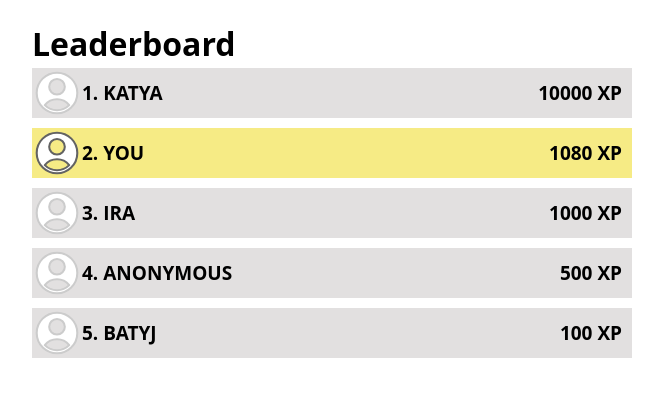
After one commit to buldozer5647/kursova3, a Python web app: template project/templates/leaderboard.html in a window 1280 px wide. The commit adds this page. Shown: the top 397 px of the page, without its empty margins (308-971 px from the left). Run offline with Jinja, Linux system fonts and the light colour scheme; the template is opened without the code that fills it, so the values that code supplies are empty.

Commit message:
Leaderboard page and files amendments

```diff
--- a/project/templates/home.html
+++ b/project/templates/home.html
@@ -3,7 +3,7 @@
 <head>
     <meta charset="UTF-8">
     <meta name="viewport" content="width=device-width, initial-scale=1.0">
-    <title>Document</title>
+    <title>Home</title>
     <link rel="stylesheet" type="text/css" href="home.css">
 </head>
 <body>
@@ -35,7 +35,7 @@
                     <a href="#">
                         <svg class="profile-svg" fill="white" xmlns="http://www.w3.org/2000/svg" viewBox="0 0 24 24" fill="currentColor" class="w-6 h-6">
                             <path stroke="#000000" stroke-width="1" stroke-linecap="round" stroke-linejoin="round" fill-rule="evenodd" d="M18.685 19.097A9.723 9.723 0 0021.75 12c0-5.385-4.365-9.75-9.75-9.75S2.25 6.615 2.25 12a9.723 9.723 0 003.065 7.097A9.716 9.716 0 0012 21.75a9.716 9.716 0 006.685-2.653zm-12.54-1.285A7.486 7.486 0 0112 15a7.486 7.486 0 015.855 2.812A8.224 8.224 0 0112 20.25a8.224 8.224 0 01-5.855-2.438zM15.75 9a3.75 3.75 0 11-7.5 0 3.75 3.75 0 017.5 0z" clip-rule="evenodd" />
-                          </svg>
+                        </svg>
                     </a>
                 </li>
             </ul>
--- /dev/null
+++ b/project/templates/leaderboard.css
@@ -0,0 +1,62 @@
+* {
+    margin: 0;
+    padding: 0;
+
+    box-sizing: border-box;
+
+    font-family: 'Open Sans';
+    line-height: 1.5;
+    color: #000;
+}
+
+.container {
+    width: 50%;
+    padding: 20px;
+    margin-left: auto;
+    margin-right: auto;
+    display: flex;
+    justify-content: center;
+    flex-direction: column;
+}
+
+.list-line {
+    background-color: #e2e0e0;
+    width: 100%;
+    height: 50px;
+
+    margin-bottom: 10px;
+
+    display: flex;
+    align-items: center;
+}
+
+#list-you {
+    background-color: #F6EB85;
+}
+
+#list-you path {
+    stroke: #636363;
+}
+
+.list-order-number,
+.list-name {
+    margin-right: 5px;
+}
+
+.list-xp {
+    margin-right: 10px;
+    margin-left: auto;
+}
+
+.list-order-number,
+.list-name,
+.list-xp {
+    font-weight: 700;
+    text-transform: uppercase;
+    font-size: 19px;
+}
+
+.profile-svg {
+    width: 50px;
+    height: 50px;
+}
--- /dev/null
+++ b/project/templates/leaderboard.html
@@ -0,0 +1,66 @@
+<!DOCTYPE html>
+<html lang="en">
+<head>
+    <meta charset="UTF-8">
+    <meta name="viewport" content="width=device-width, initial-scale=1.0">
+    <title>Leaderboard</title>
+    <link rel="stylesheet" type="text/css" href="leaderboard.css">
+</head>
+<body>
+    <div class="container">
+        <h1>Leaderboard</h1>
+
+        <ul>
+            <li class="list-line">
+                <svg class="profile-svg" fill="white" xmlns="http://www.w3.org/2000/svg" viewBox="0 0 24 24" class="w-6 h-6">
+                    <path stroke="#ccc" stroke-width="1" stroke-linecap="round" stroke-linejoin="round" fill-rule="evenodd" d="M18.685 19.097A9.723 9.723 0 0021.75 12c0-5.385-4.365-9.75-9.75-9.75S2.25 6.615 2.25 12a9.723 9.723 0 003.065 7.097A9.716 9.716 0 0012 21.75a9.716 9.716 0 006.685-2.653zm-12.54-1.285A7.486 7.486 0 0112 15a7.486 7.486 0 015.855 2.812A8.224 8.224 0 0112 20.25a8.224 8.224 0 01-5.855-2.438zM15.75 9a3.75 3.75 0 11-7.5 0 3.75 3.75 0 017.5 0z" clip-rule="evenodd" />
+                </svg>
+
+                <span class="list-order-number">1.</span>
+                <span class="list-name">Katya</span>
+                <span class="list-xp">10000 XP</span>
+            </li>
+
+            <li id="list-you" class="list-line">
+                <svg class="profile-svg" fill="white" xmlns="http://www.w3.org/2000/svg" viewBox="0 0 24 24" class="w-6 h-6">
+                    <path stroke="#ccc" stroke-width="1" stroke-linecap="round" stroke-linejoin="round" fill-rule="evenodd" d="M18.685 19.097A9.723 9.723 0 0021.75 12c0-5.385-4.365-9.75-9.75-9.75S2.25 6.615 2.25 12a9.723 9.723 0 003.065 7.097A9.716 9.716 0 0012 21.75a9.716 9.716 0 006.685-2.653zm-12.54-1.285A7.486 7.486 0 0112 15a7.486 7.486 0 015.855 2.812A8.224 8.224 0 0112 20.25a8.224 8.224 0 01-5.855-2.438zM15.75 9a3.75 3.75 0 11-7.5 0 3.75 3.75 0 017.5 0z" clip-rule="evenodd" />
+                </svg>
+
+                <span class="list-order-number">2.</span>
+                <span class="list-name">You</span>
+                <span class="list-xp">1080 XP</span>
+            </li>
+
+            <li class="list-line">
+                <svg class="profile-svg" fill="white" xmlns="http://www.w3.org/2000/svg" viewBox="0 0 24 24" class="w-6 h-6">
+                    <path stroke="#ccc" stroke-width="1" stroke-linecap="round" stroke-linejoin="round" fill-rule="evenodd" d="M18.685 19.097A9.723 9.723 0 0021.75 12c0-5.385-4.365-9.75-9.75-9.75S2.25 6.615 2.25 12a9.723 9.723 0 003.065 7.097A9.716 9.716 0 0012 21.75a9.716 9.716 0 006.685-2.653zm-12.54-1.285A7.486 7.486 0 0112 15a7.486 7.486 0 015.855 2.812A8.224 8.224 0 0112 20.25a8.224 8.224 0 01-5.855-2.438zM15.75 9a3.75 3.75 0 11-7.5 0 3.75 3.75 0 017.5 0z" clip-rule="evenodd" />
+                </svg>
+
+                <span class="list-order-number">3.</span>
+                <span class="list-name">Ira</span>
+                <span class="list-xp">1000 XP</span>
+            </li>
+
+            <li class="list-line">
+                <svg class="profile-svg" fill="white" xmlns="http://www.w3.org/2000/svg" viewBox="0 0 24 24" class="w-6 h-6">
+                    <path stroke="#ccc" stroke-width="1" stroke-linecap="round" stroke-linejoin="round" fill-rule="evenodd" d="M18.685 19.097A9.723 9.723 0 0021.75 12c0-5.385-4.365-9.75-9.75-9.75S2.25 6.615 2.25 12a9.723 9.723 0 003.065 7.097A9.716 9.716 0 0012 21.75a9.716 9.716 0 006.685-2.653zm-12.54-1.285A7.486 7.486 0 0112 15a7.486 7.486 0 015.855 2.812A8.224 8.224 0 0112 20.25a8.224 8.224 0 01-5.855-2.438zM15.75 9a3.75 3.75 0 11-7.5 0 3.75 3.75 0 017.5 0z" clip-rule="evenodd" />
+                </svg>
+
+                <span class="list-order-number">4.</span>
+                <span class="list-name">Anonymous</span>
+                <span class="list-xp">500 XP</span>
+            </li>
+
+            <li class="list-line">
+                <svg class="profile-svg" fill="white" xmlns="http://www.w3.org/2000/svg" viewBox="0 0 24 24" class="w-6 h-6">
+                    <path stroke="#ccc" stroke-width="1" stroke-linecap="round" stroke-linejoin="round" fill-rule="evenodd" d="M18.685 19.097A9.723 9.723 0 0021.75 12c0-5.385-4.365-9.75-9.75-9.75S2.25 6.615 2.25 12a9.723 9.723 0 003.065 7.097A9.716 9.716 0 0012 21.75a9.716 9.716 0 006.685-2.653zm-12.54-1.285A7.486 7.486 0 0112 15a7.486 7.486 0 015.855 2.812A8.224 8.224 0 0112 20.25a8.224 8.224 0 01-5.855-2.438zM15.75 9a3.75 3.75 0 11-7.5 0 3.75 3.75 0 017.5 0z" clip-rule="evenodd" />
+                </svg>
+
+                <span class="list-order-number">5.</span>
+                <span class="list-name">Batyj</span>
+                <span class="list-xp">100 XP</span>
+            </li>
+        </ul>
+    </div>
+</body>
+</html>
```
